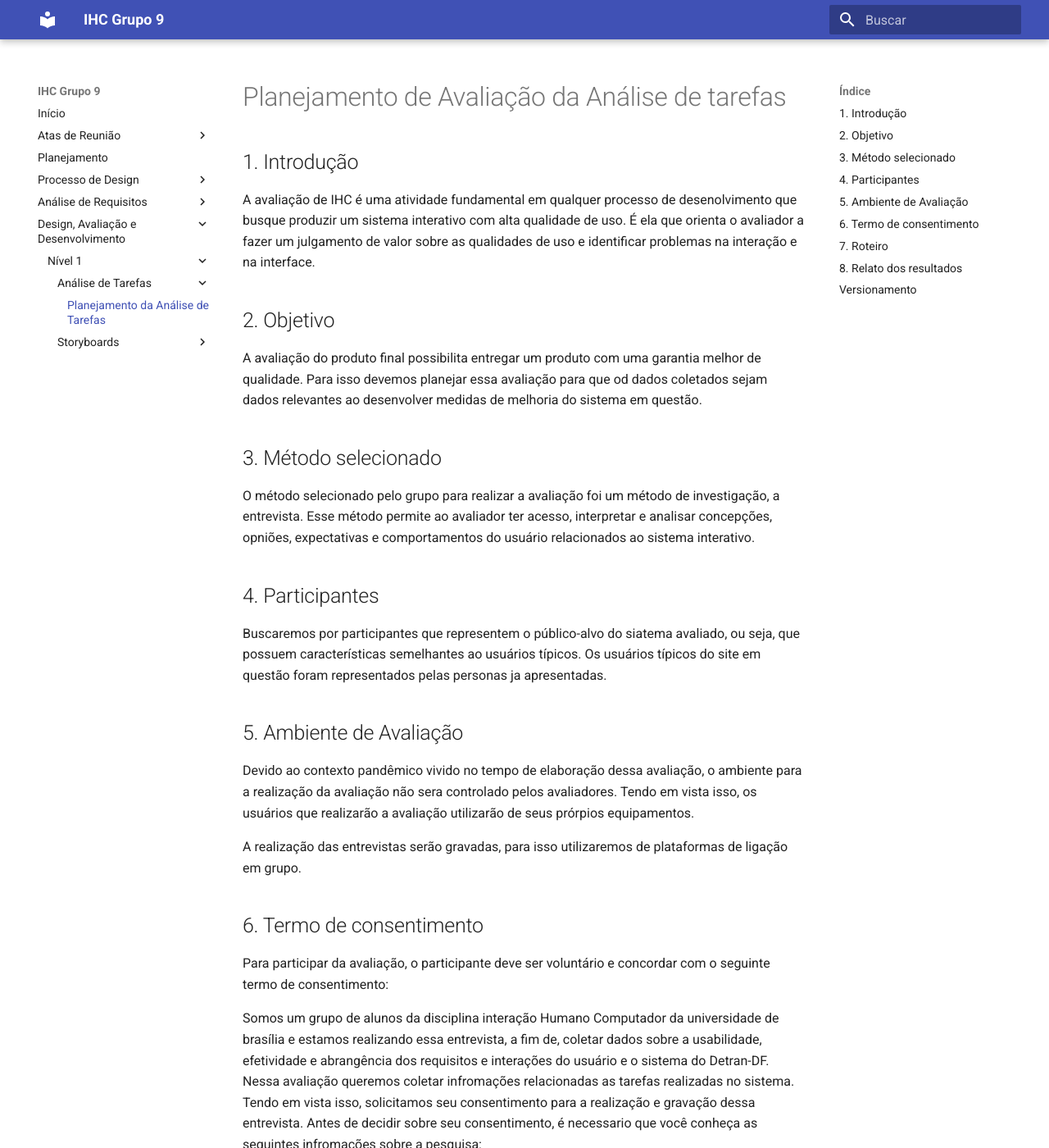
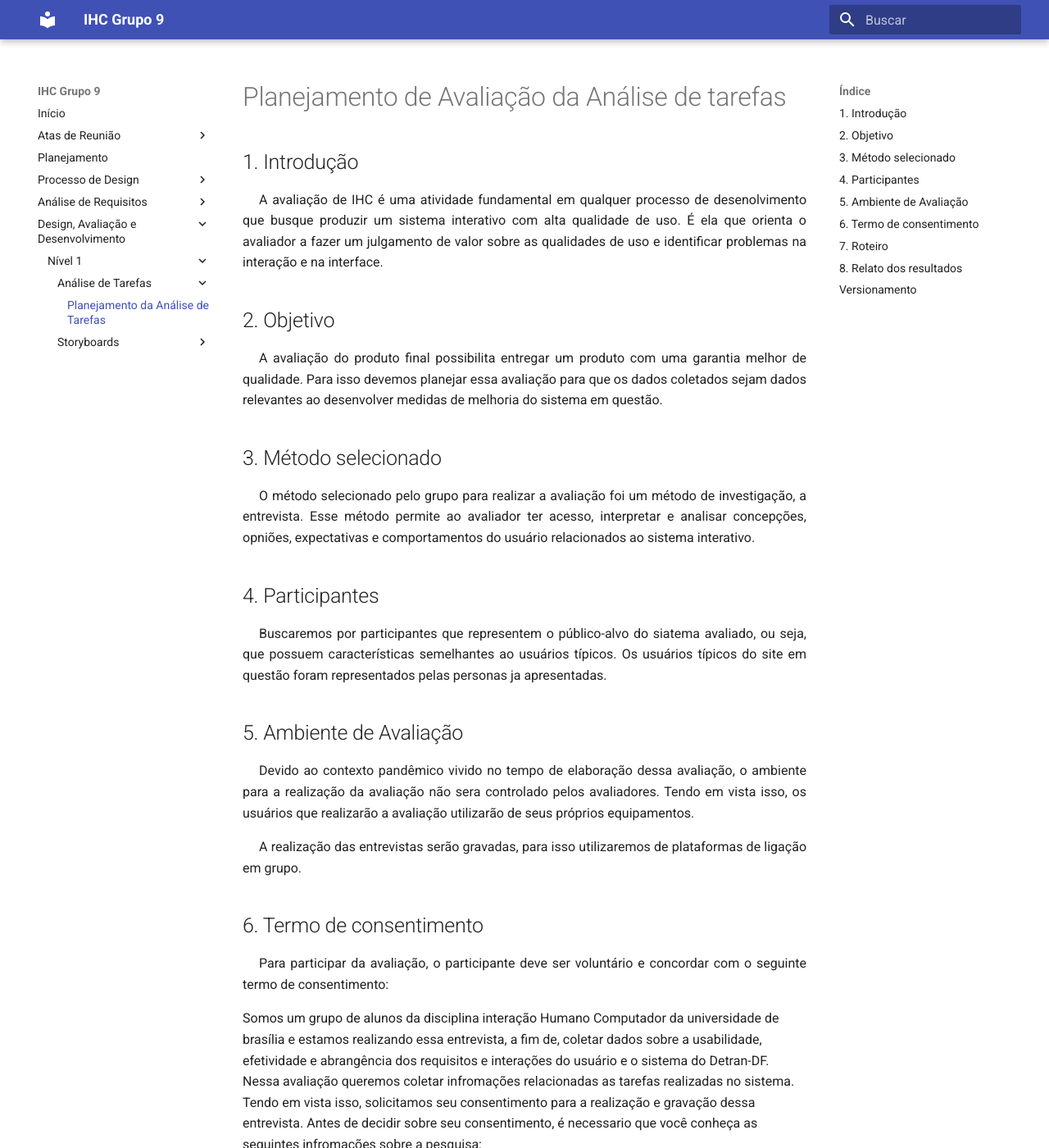
Before and after one commit to Interacao-Humano-Computador/2021.1-Detran-DF, an MkDocs documentation site: the page built from docs/designAvaliacaoDesenvolvimento/nivel1/taskAnalisys/taskAnalisysPlanning.md, in a window 1280 px wide and 1400 px high. Shown: the whole window at 82% size. Built offline with MkDocs 1.6.1 and Material for MkDocs 9.7.7, drawn with Linux system fonts in a browser that asks for light colours.

Commit message:
#36 correcting spelling errors assessment planning task analysis

```diff
--- a/docs/designAvaliacaoDesenvolvimento/nivel1/taskAnalisys/taskAnalisysPlanning.md
+++ b/docs/designAvaliacaoDesenvolvimento/nivel1/taskAnalisys/taskAnalisysPlanning.md
@@ -1,38 +1,38 @@
 # Planejamento de Avaliação da Análise de tarefas
 ## 1. Introdução
 
-<p>
+<p style="text-indent: 20px; text-align: justify">
     A avaliação de IHC é uma atividade fundamental em qualquer processo de desenolvimento que busque produzir um sistema interativo com alta qualidade de uso. É ela que orienta o avaliador a fazer um julgamento de valor sobre as qualidades de uso e identificar problemas na interação e na interface.
 </p>
 
 ## 2. Objetivo
 
-<p>
-    A avaliação do produto final possibilita entregar um produto com uma garantia melhor de qualidade. Para isso devemos planejar essa avaliação para que od dados coletados sejam dados relevantes ao desenvolver medidas de melhoria do sistema em questão.
+<p style="text-indent: 20px; text-align: justify">
+    A avaliação do produto final possibilita entregar um produto com uma garantia melhor de qualidade. Para isso devemos planejar essa avaliação para que os dados coletados sejam dados relevantes ao desenvolver medidas de melhoria do sistema em questão.
 </p>
 
 ## 3. Método selecionado
 
-<p>
+<p style="text-indent: 20px; text-align: justify">
     O método selecionado pelo grupo para realizar a avaliação foi um método de investigação, a entrevista. Esse método permite ao avaliador ter acesso, interpretar e analisar concepções, opniões, expectativas e comportamentos do usuário relacionados ao sistema interativo.
 </p>
 
 ## 4. Participantes
-<p>
+<p style="text-indent: 20px; text-align: justify">
     Buscaremos por participantes que representem o público-alvo do siatema avaliado, ou seja, que possuem características semelhantes ao usuários típicos. Os usuários típicos do site em questão foram representados pelas personas ja apresentadas.
 </p>
 
 ## 5. Ambiente de Avaliação
-<p>
-    Devido ao contexto pandêmico vivido no tempo de elaboração dessa avaliação, o ambiente para a realização da avaliação não sera controlado pelos avaliadores. Tendo em vista isso, os usuários que realizarão a avaliação utilizarão de seus prórpios equipamentos.
+<p style="text-indent: 20px; text-align: justify">
+    Devido ao contexto pandêmico vivido no tempo de elaboração dessa avaliação, o ambiente para a realização da avaliação não sera controlado pelos avaliadores. Tendo em vista isso, os usuários que realizarão a avaliação utilizarão de seus próprios equipamentos.
 </p>
-<p>
+<p style="text-indent: 20px; text-align: justify">
     A realização das entrevistas serão gravadas, para isso utilizaremos de plataformas de ligação em grupo.
 </p>
 
 ## 6. Termo de consentimento
 
-<p>
+<p style="text-indent: 20px; text-align: justify">
     Para participar da avaliação, o participante deve ser voluntário e concordar com o seguinte termo de consentimento:
 </p>
 
@@ -72,7 +72,7 @@
 
 ## 8. Relato dos resultados
 
-<p>
+<p style="text-indent: 20px; text-align: justify">
     Os resultados das entrevistas serão utilizados para a elaboração de um documento que será disposto nesta documentação. A partir desse resultado serão levantados pontos que podem ser melhorados no sitema do Detran-DF.
 </p>
 
```
